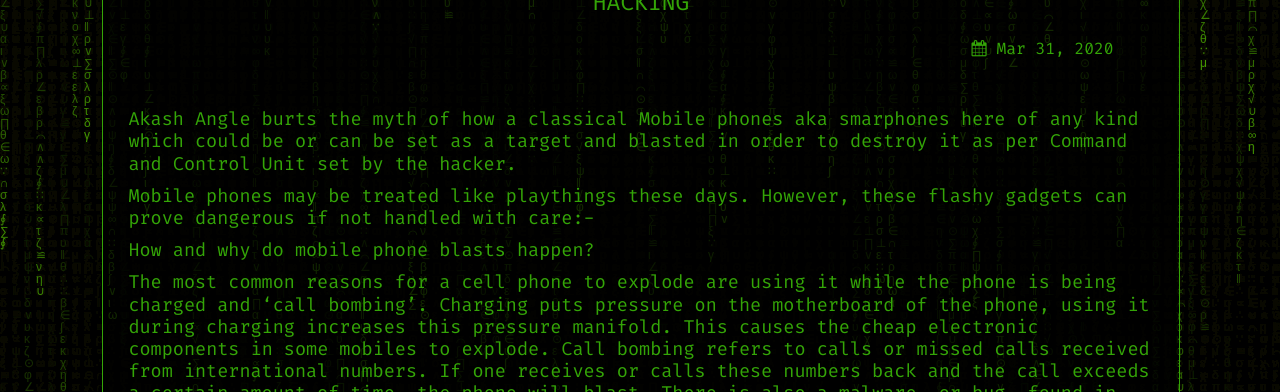
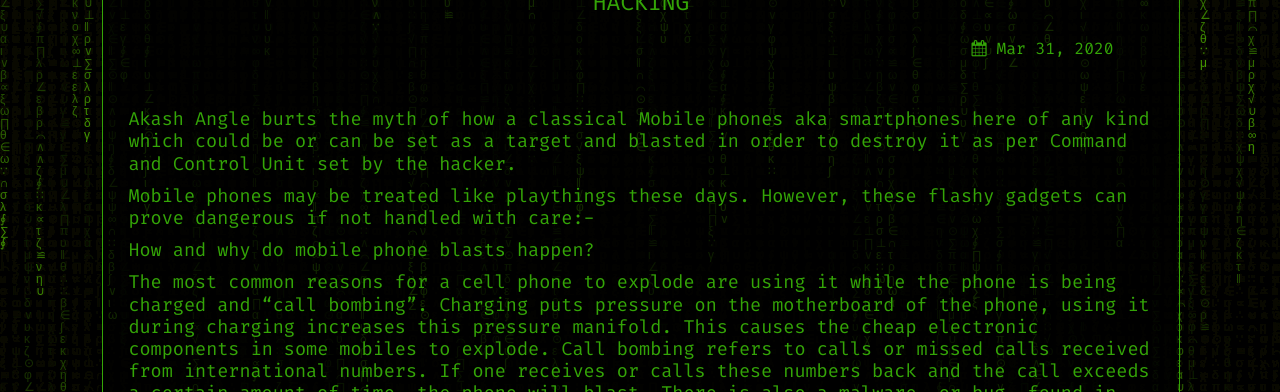
Before and after one commit to akupedia/akupedia.github.io, a Jekyll site: the page built from _posts/2020-03-31-Advanced-attack-of-hacking-smartphones-and-blasting-them-via-computer-hacking.md, in a window 1280 px wide. Shown: the part 193-585 px from the top of the page. Built offline with Jekyll 4.4.1, drawn with Linux system fonts in a browser that asks for light colours; our own code applies the rules of GitHub Pages for plain Markdown files; part of the change alters nothing that is shown; some of the changed text lies outside the part shown.

Commit message:
Update 2020-03-31-Advanced-attack-of-hacking-smartphones-and-blasting-them-via-computer-hacking.md

```diff
--- a/_posts/2020-03-31-Advanced-attack-of-hacking-smartphones-and-blasting-them-via-computer-hacking.md
+++ b/_posts/2020-03-31-Advanced-attack-of-hacking-smartphones-and-blasting-them-via-computer-hacking.md
@@ -1,10 +1,10 @@
-Akash Angle burts the myth of how a classical Mobile phones aka smarphones here of any kind which could be or can be set as a target and blasted in order to destroy it as per Command and Control Unit set by the hacker.
+Akash Angle burts the myth of how a classical Mobile phones aka smartphones here of any kind which could be or can be set as a target and blasted in order to destroy it as per Command and Control Unit set by the hacker.
 
 Mobile phones may be treated like playthings these days. However, these flashy gadgets can prove dangerous if not handled with care:-
 
 How and why do mobile phone blasts happen?
 
- The most common reasons for a cell phone to explode are using it while the phone is being charged and 'call bombing'. Charging puts pressure on the motherboard of the phone, using it during charging increases this pressure manifold. This causes the cheap electronic components in some mobiles to explode. Call bombing refers to calls or missed calls received from international numbers. If one receives or calls these numbers back and the call exceeds a certain amount of time, the phone will blast. There is also a malware, or bug, found in some Android-based smartphones, that can also cause explosion by exerting extra pressure on the motherboard during charging.
+ The most common reasons for a cell phone to explode are using it while the phone is being charged and "call bombing". Charging puts pressure on the motherboard of the phone, using it during charging increases this pressure manifold. This causes the cheap electronic components in some mobiles to explode. Call bombing refers to calls or missed calls received from international numbers. If one receives or calls these numbers back and the call exceeds a certain amount of time, the phone will blast. There is also a malware, or bug, found in some Android-based smartphones, that can also cause explosion by exerting extra pressure on the motherboard during charging.
 
 This is as explained below for Android.
 When it comes to hacking Android phones, there are lots of ways for doing so. There are apps, web portals, scripts, and whatnot. We have already seen how to hack android device with spynote.
@@ -138,7 +138,6 @@ How to deal with a wet phone?
 
  Never use a hair dryer to try to dry the phone quicker. Drying it with a heated hair dryer can cause important parts to melt, while forcing water further into the phone. Drying it will a cold hair dryer will just force water deeper into the phone.
 
+ So these are the do's and dont's so be calm and use your toys with precautions and care and do not fall into phishing and other malacious attacks. Take care, have fun.
 
-Why you shouldn't hold your mobile in your mouth?
-
- Using mobile phones too close to your mouth regularly or holding cell phone in your mouth frequently could lead to malignant salivary gland cancer and tumors in mouth. Regular cell phone users who speak
+Cheers !
```
